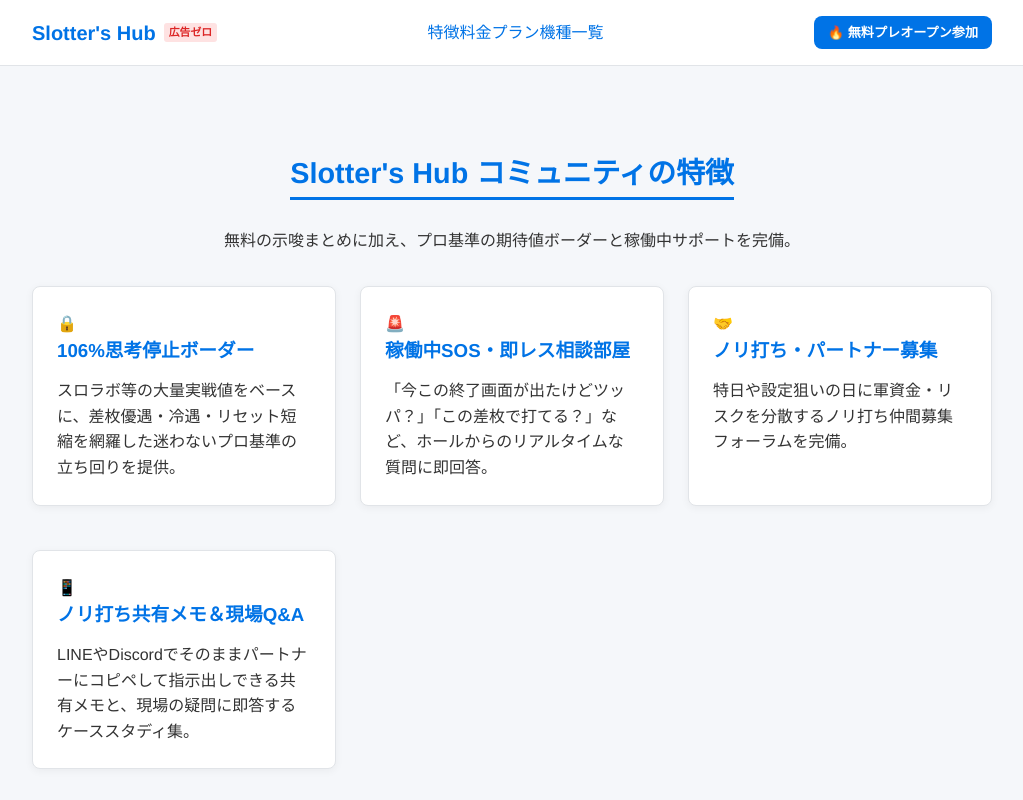
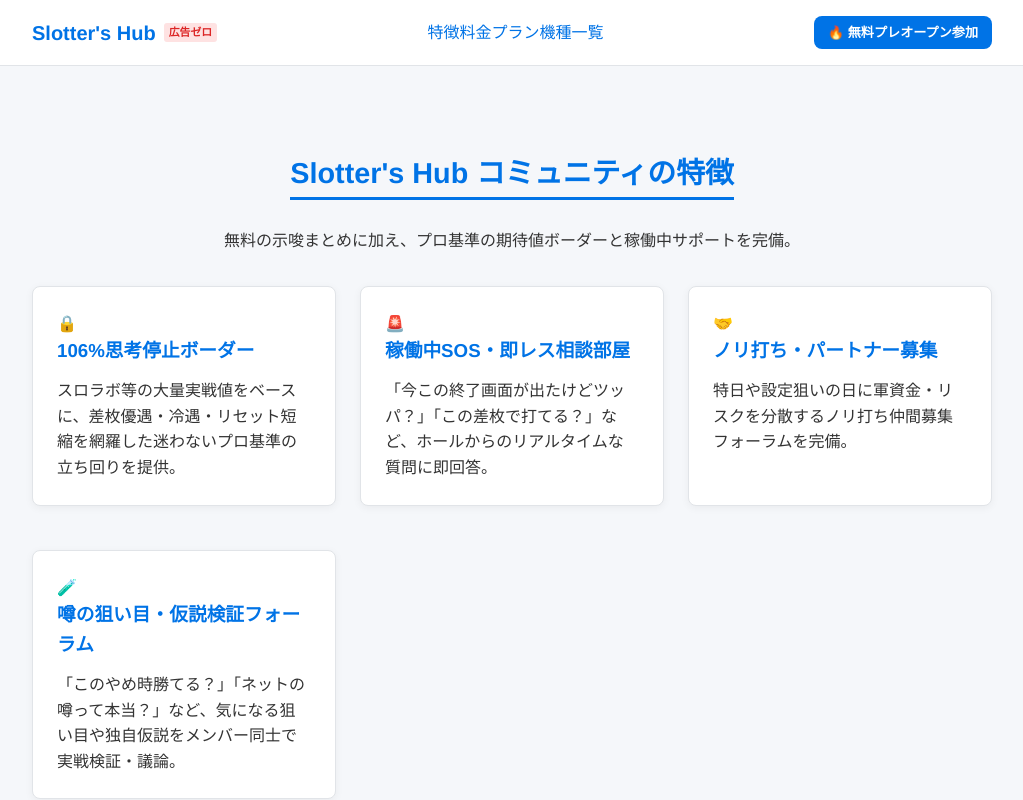
Before and after one commit to yuya7-7/slotters-hub-homepage, a React (Vite) app: page / in a window 1280 px wide. Shown: the top 800 px of the page, without its empty margins (128-1151 px from the left). Built offline with nearby package versions, Linux system fonts and the light colour scheme.

Commit message:
Highlight 噂の狙い目・仮説検証フォーラム in community features card on LP

```diff
--- a/src/App.tsx
+++ b/src/App.tsx
@@ -85,10 +85,10 @@
               </p>
             </div>
             <div className="card feature-card">
-              <div className="feature-icon">📱</div>
-              <h3>ノリ打ち共有メモ＆現場Q&A</h3>
+              <div className="feature-icon">🧪</div>
+              <h3>噂の狙い目・仮説検証フォーラム</h3>
               <p>
-                LINEやDiscordでそのままパートナーにコピペして指示出しできる共有メモと、現場の疑問に即答するケーススタディ集。
+                「このやめ時勝てる？」「ネットの噂って本当？」など、気になる狙い目や独自仮説をメンバー同士で実戦検証・議論。
               </p>
             </div>
           </div>
```
